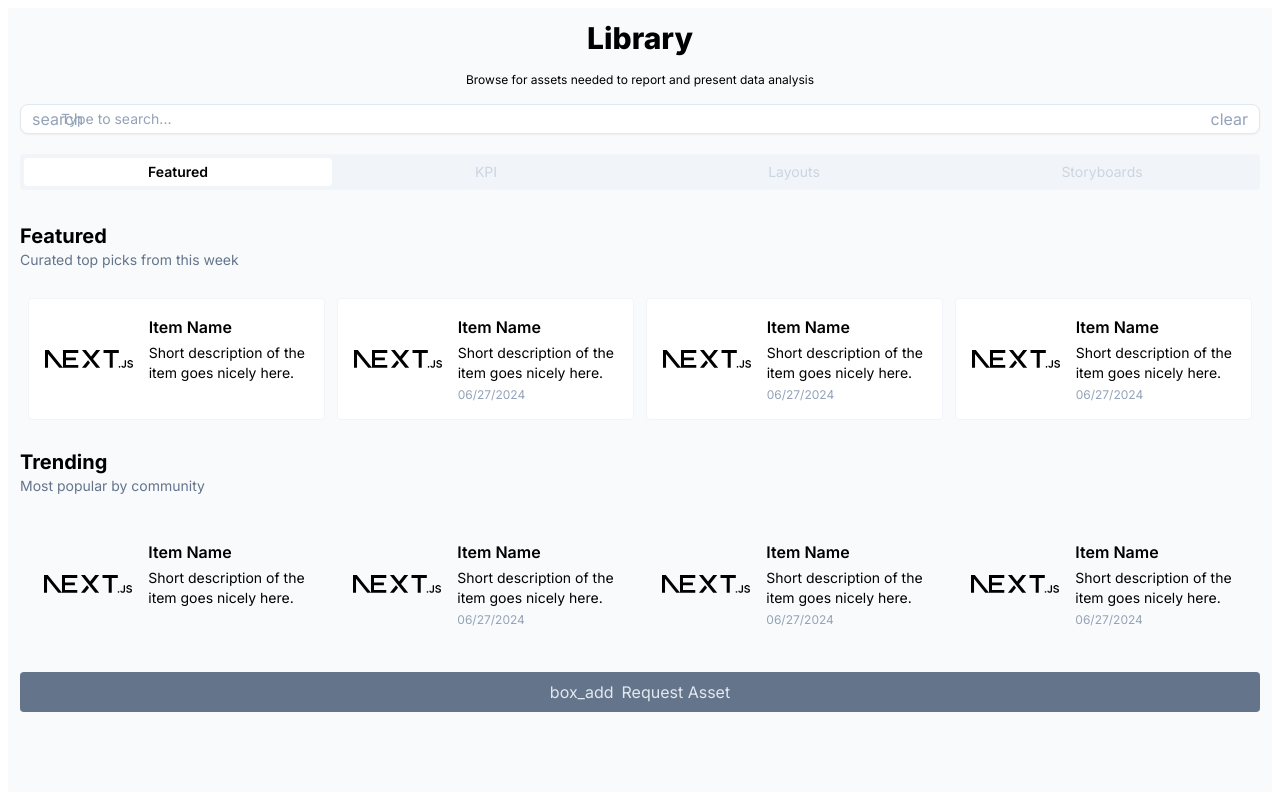
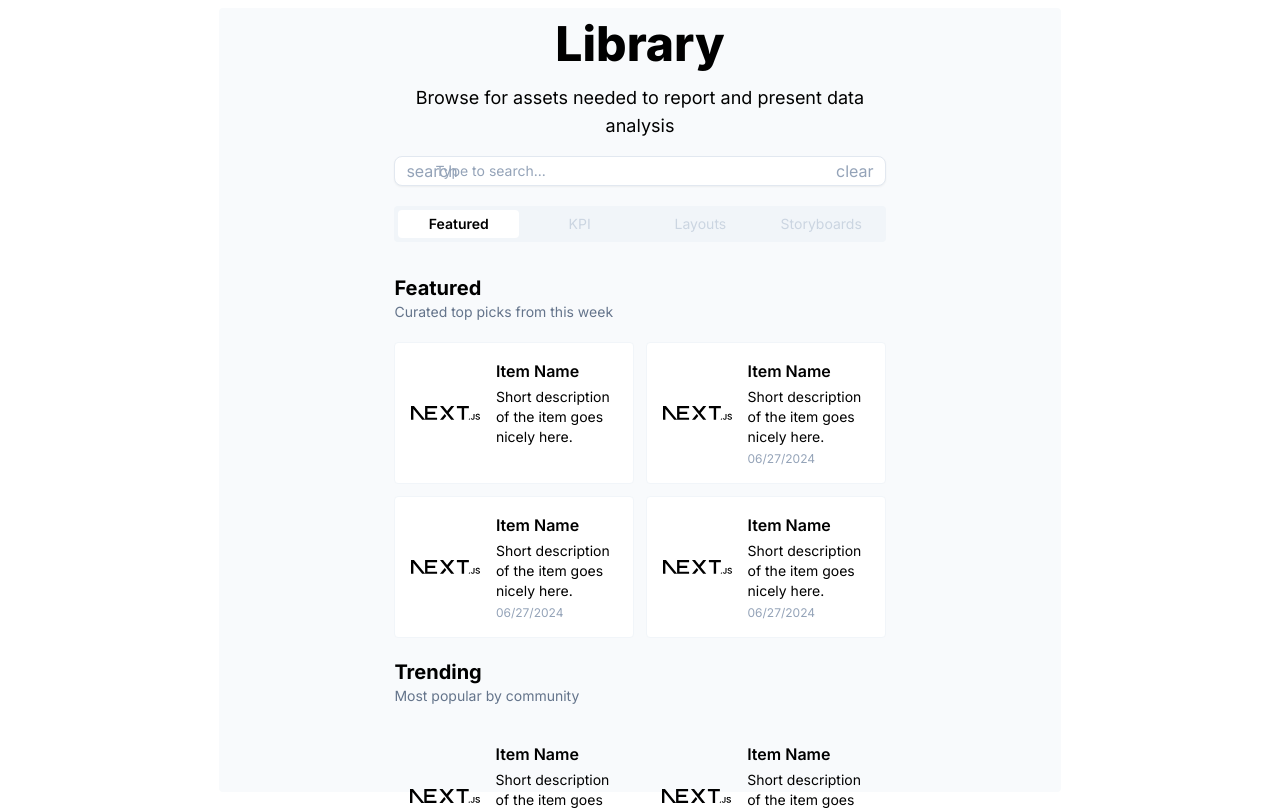
Before and after one commit to nickjiunchetti/data-visualization-library, a Next.js app: page / in a window 1280 px wide. Shown: the top 810 px of the page. Built offline with nearby package versions, Linux system fonts and the light colour scheme.

Commit message:
updated page structure and improved itens component

```diff
--- a/src/app/page.tsx
+++ b/src/app/page.tsx
@@ -19,10 +19,13 @@ export default function Home() {
   const [filteredItens, setFilteredItens] = useState(itensData)
 
   return (
-    <main className='h-full p-2'>
-      <div className='min-h-full bg-gray-50 flex flex-col items-center p-3'>
-        <h1 className='font-extrabold text-3xl mb-4'>Library</h1>
-        <h2 className='text-xs mb-4'>
+    <main className='h-full p-2 flex flex-col items-center'>
+      <div className='min-h-full bg-gray-50 rounded flex flex-col items-center p-3 w-2/3'>
+        <div className='md:w-3/5'>
+          <h1 className='font-extrabold text-3xl md:text-5xl mb-4 text-center'>
+            Library
+          </h1>
+          <h2 className='text-xs md:text-lg mb-4 text-center'>
             Browse for assets needed to report and present data analysis
           </h2>
           <SearchBar
@@ -54,6 +57,7 @@ export default function Home() {
             Request Asset
           </button>
         </div>
+      </div>
     </main>
   )
 }
--- a/src/components/Section/index.tsx
+++ b/src/components/Section/index.tsx
@@ -14,7 +14,7 @@ export default function Section({
     <div className='flex flex-col w-full mb-5'>
       <h3 className='font-bold text-xl'>{title}</h3>
       <p className='text-sm text-gray-500 mb-5'>{description}</p>
-      <div className='flex flex-col md:flex-row gap-3 p-2'>
+      <div className='grid grid-cols-1 md:grid-cols-2 gap-3'>
         {itens.map((item, index) => (
           <Item
             key={index}
```
Lines whose indentation alone changed are shown as unchanged.
